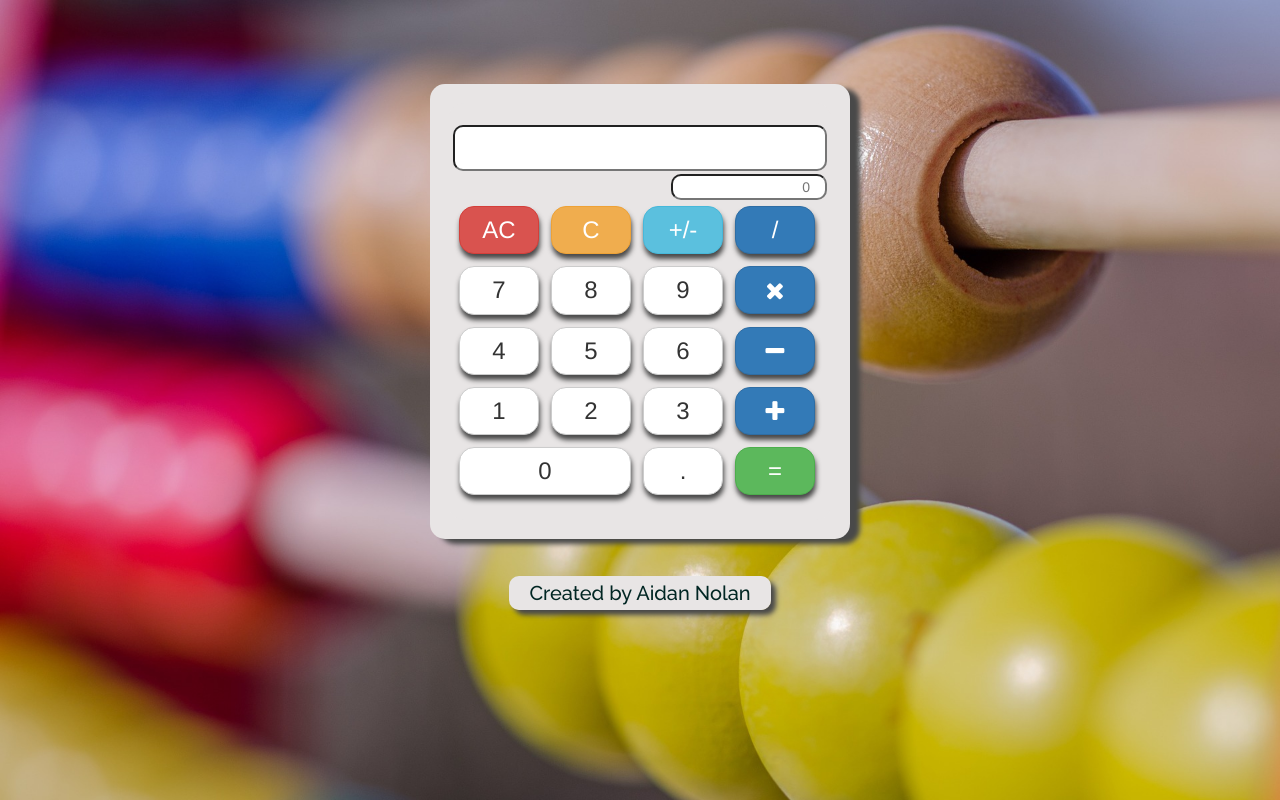
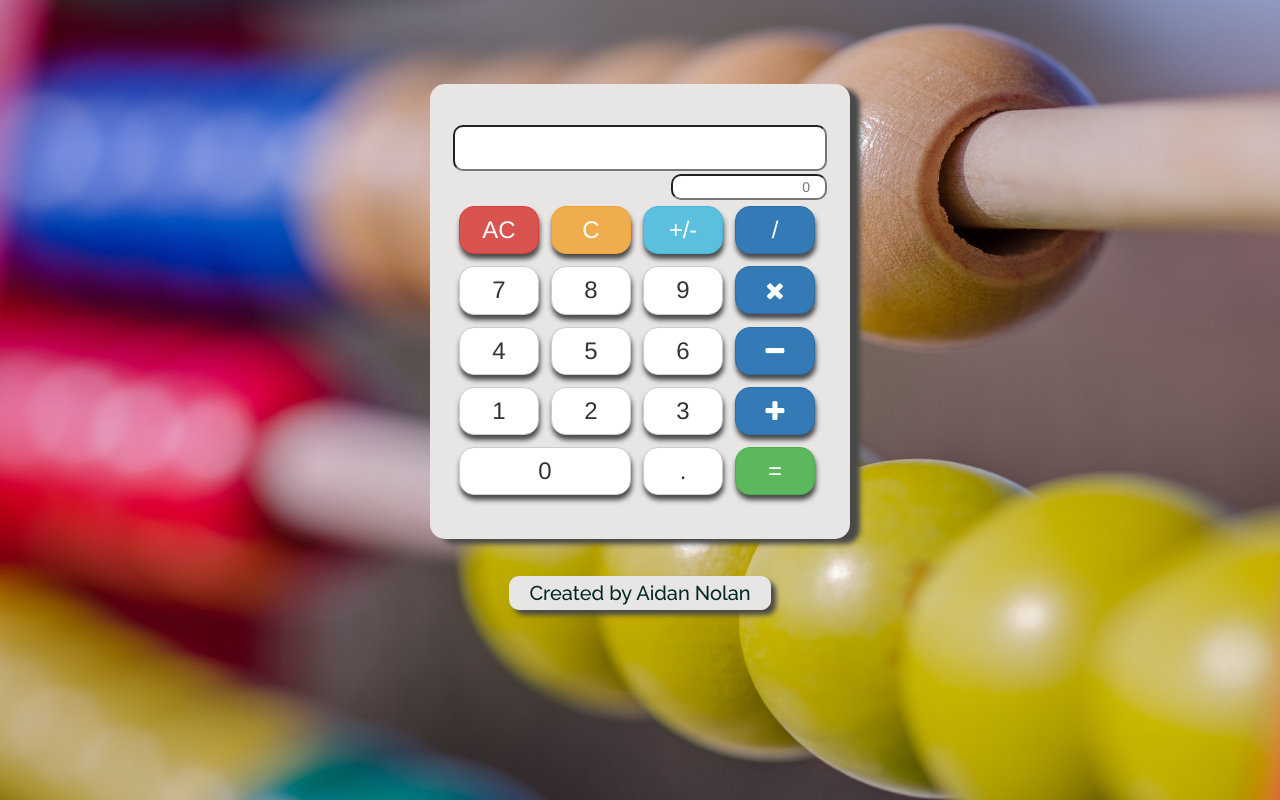
Before and after one commit to aidnolan/java-calculator, a plain HTML site: page index.html in a window 1280 px wide. Drawn offline with nearby package versions, Linux system fonts and the light colour scheme; a web font is replaced by a local one.

Commit message:
Adjusted background to cover screen better on resizing

```diff
--- a/JavaCalc.css
+++ b/JavaCalc.css
@@ -4,7 +4,7 @@ html {
 
 body {
 	background-image: url("bgroundimg.jpg");
-	background-size: cover;
+	background-size: 100% 115%;
 }
 
 .container-responsive {
```
Also changed, not shown: 1 other file.
